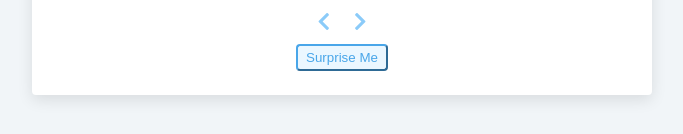
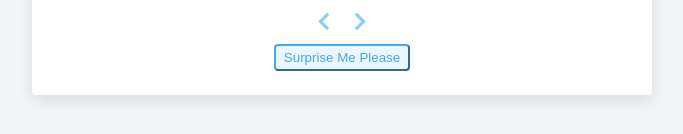
Before and after one commit to arunthomas8893/js-study, a plain HTML site: page index.html in a window 1280 px wide. Shown: the part 573-707 px from the top of the page, without its empty margins (298-981 px from the left). Drawn offline with nearby package versions, Linux system fonts and the light colour scheme.

Commit message:
html change

```diff
--- a/index.html
+++ b/index.html
@@ -35,7 +35,7 @@
             <i class="fas fa-chevron-right"></i>
           </button>
         </div>
-      <button class="random-btn">Surprise me</button>
+      <button class="random-btn">Surprise me please</button>
       </article>
     </section>
   </main>
```
